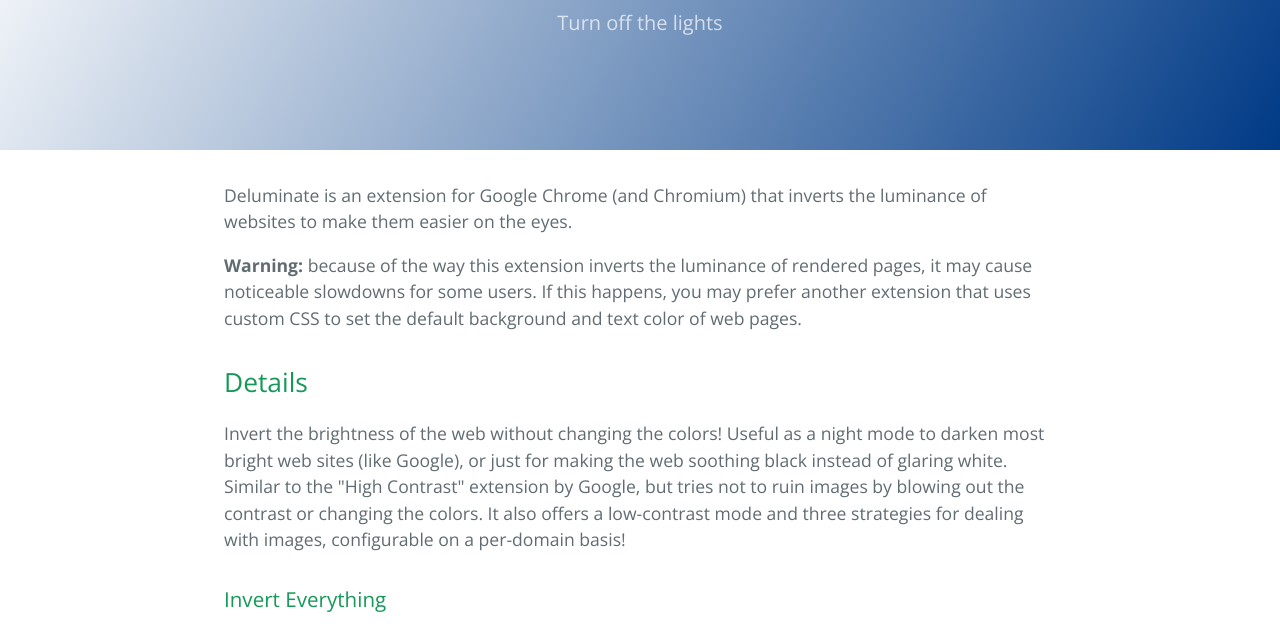
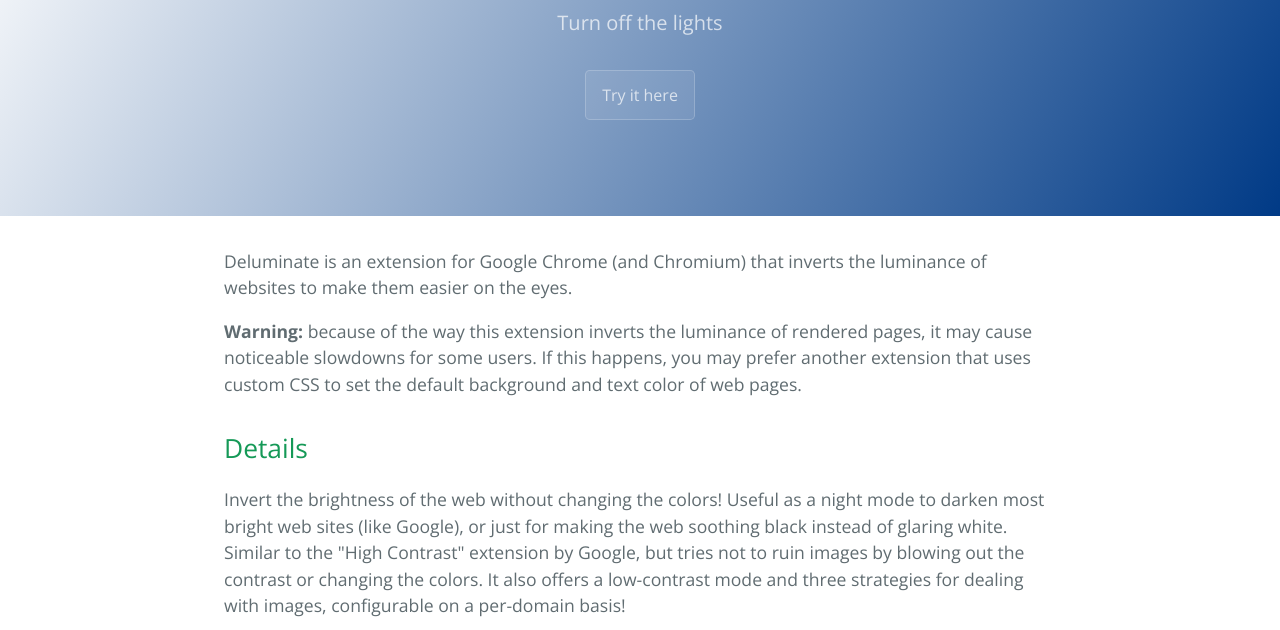
Before and after one commit to Deluminate/deluminate.github.io, a plain HTML site: page index.html in a window 1280 px wide. Shown: the part 167-797 px from the top of the page. Drawn offline with nearby package versions, Linux system fonts and the light colour scheme.

Commit message:
Add "try it" button

```diff
--- a/index.html
+++ b/index.html
@@ -13,6 +13,7 @@
     <section class="page-header">
       <h1 class="project-name">Deluminate</h1>
       <h2 class="project-tagline">Turn off the lights</h2>
+      <button onclick="(function(){document.documentElement.classList.toggle('deluminate-trial');})()" class="btn">Try it here</button>
     </section>
 
     <section class="main-content">
```
